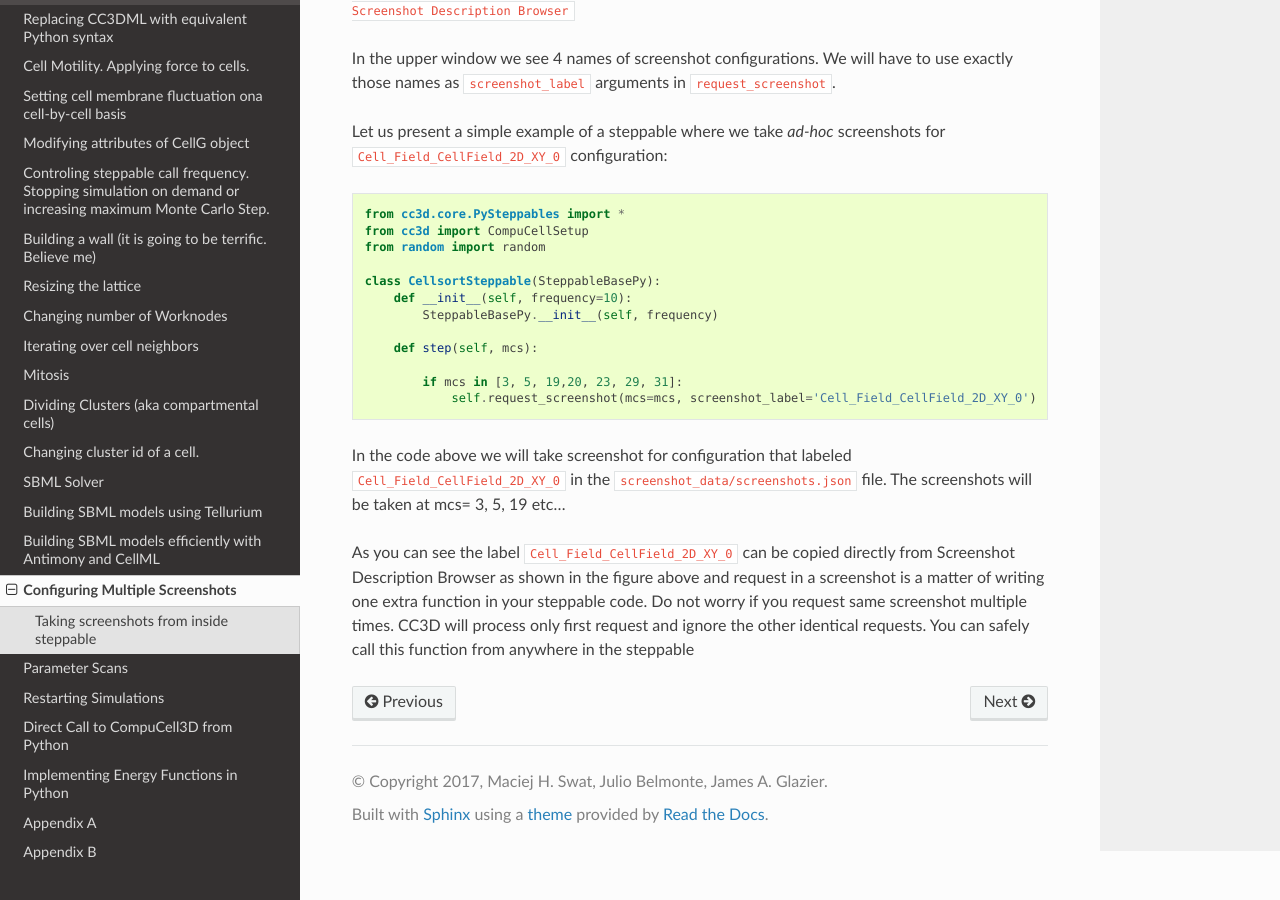
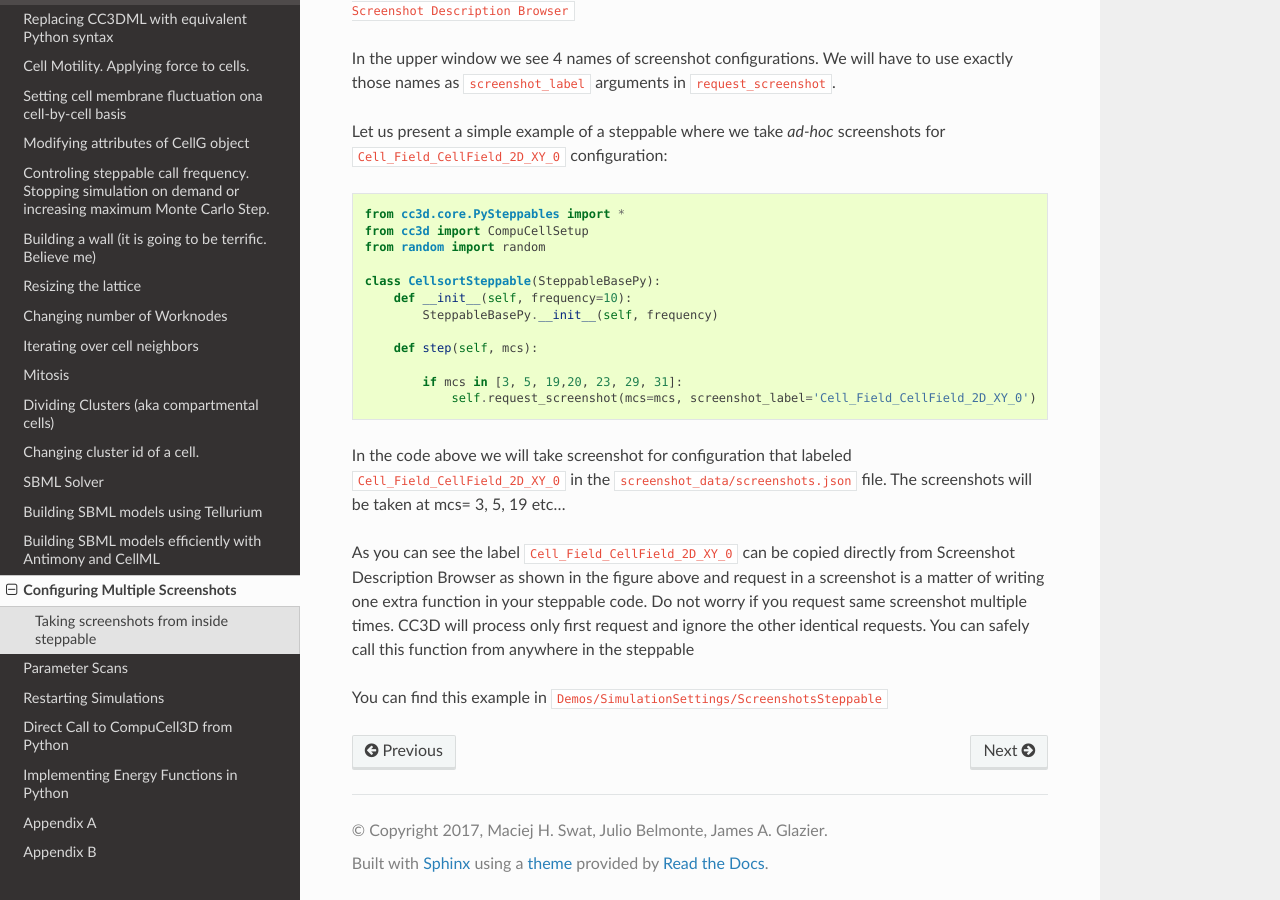
Before and after one commit to CompuCell3D/PythonScriptingManual, a Sphinx documentation site: the page built from docs/configuring_multiple_screenshots.rst, in a window 1280 px wide and 900 px high, scrolled down 3796 px. Built offline with Sphinx 7.4.7 and the Read the Docs theme 2.0.0, drawn with Linux system fonts in a browser that asks for light colours.

Commit message:
formatting

```diff
--- a/docs/configuring_multiple_screenshots.rst
+++ b/docs/configuring_multiple_screenshots.rst
@@ -114,6 +114,7 @@ as shown in the figure above and request in a screenshot is a matter of writing
 in your steppable code. Do not worry if you request same screenshot multiple times. CC3D will process only first
 request and ignore the other identical requests. You can safely call this function from anywhere in the steppable
 
+You can find this example in ``Demos/SimulationSettings/ScreenshotsSteppable``
 
 .. |screenshots_config_1| image:: images/screenshots_config_1.png
    :width: 3.5000in
```
